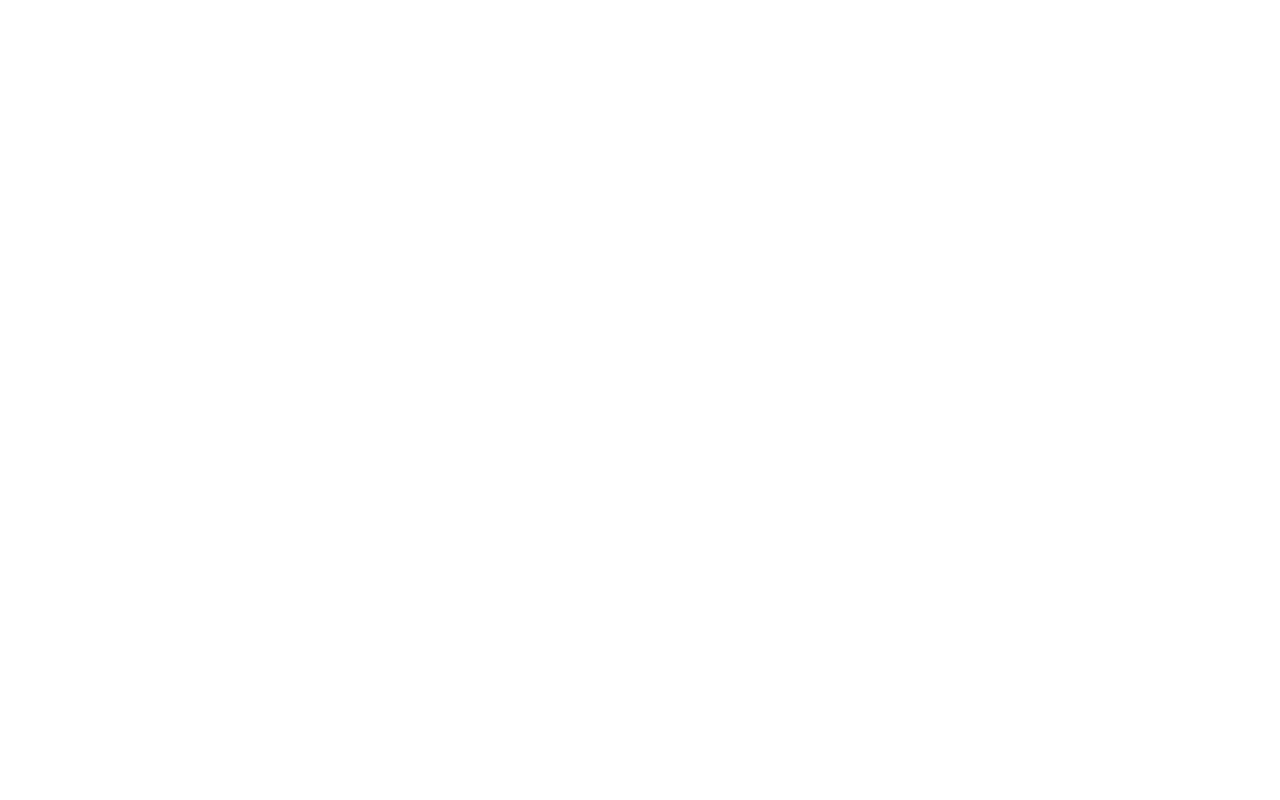
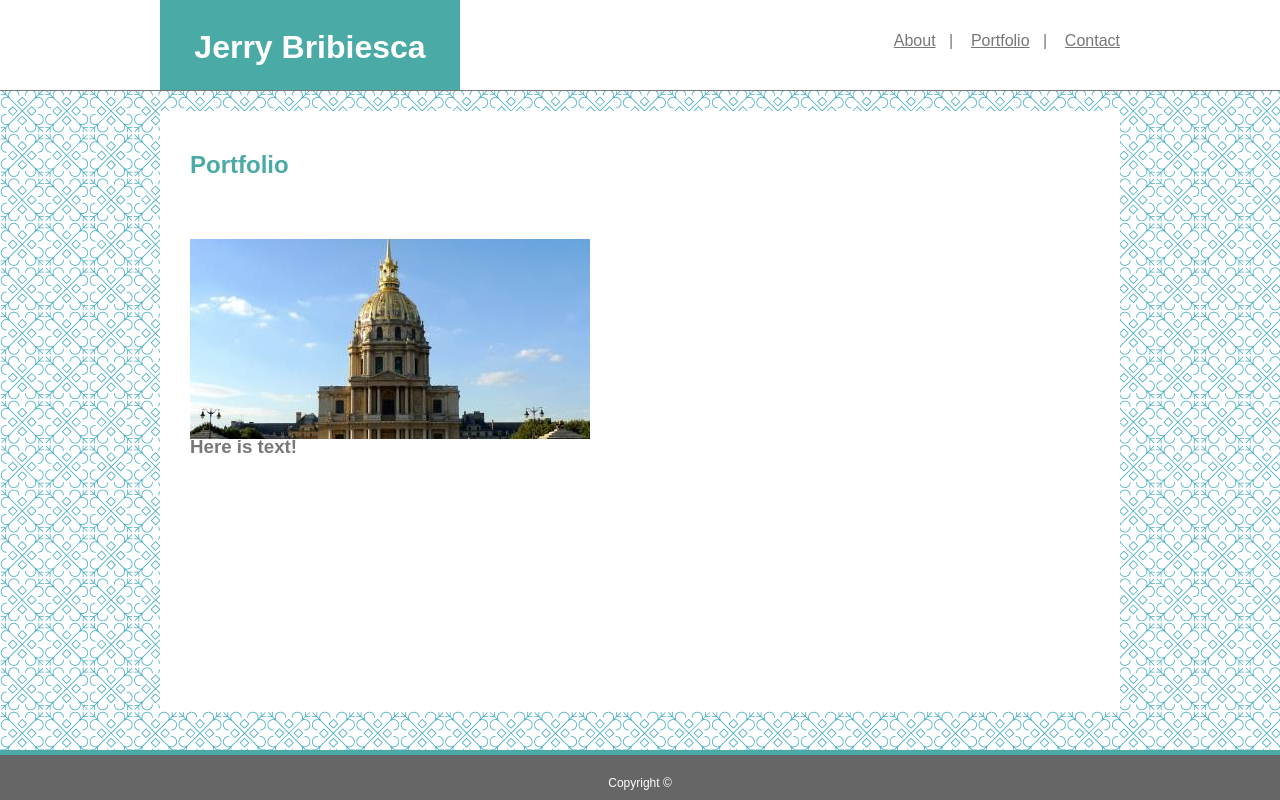
Before and after one commit to jbribiesca/Basic-Portfolio, a plain HTML site: page portfolio.html in a window 1280 px wide. Drawn offline with Linux system fonts and the light colour scheme.

Commit message:
more changes

```diff
--- a/assets/css/style.css
+++ b/assets/css/style.css
@@ -6,44 +6,69 @@ body {
     font-family: 'Arial', 'Helvetica Neue', Helvetica, sans-serif;
     background-image: url("../images/morocco.png");
     width: 100%;
+    line-height: 2;
+    margin: 0 auto;
 }
 header {
     background-color: white;
     width: 100%;
-    height: 90px;
     margin: 0 auto;
+    padding-top: 0;
+    border-bottom: 1px solid #777777;
 }
-.things {
+.container {
     margin: 0 auto;
     width: 960px;
+    height: 90px;
 }
 h1 {
     width: 300px;
+    height: 100%;
     background-color: #4aaaa5;
     color: white;
-    height: 90px;
     float:  left;
     text-align: center;
     margin: 0 auto;
-    padding-top: 25px;
+    padding-top: 15px;
+}
+h2 {
+    padding-top: 30px;
+    color: #4aaaa5;
 }
 nav {
     text-align: right;
     color: #777777;
     background-color:white;
     float: right;
-    width: 660px;
-    margin: 0 auto;
+    width: 560px;
     padding-top: 25px;
+}
+p {
+    border-top: 1px solid #777777;
+    padding-top: 30px;
+}
+.image {
+    position: relative;
+}
+h3 {
+    position: absolute;
+    top: 200px;
+    left: 0;
 }
 img {
     float: left;
+    padding: 30px 30px 0 0;
+}
+a {
+    color: #777777;
 }
 section {
     width: 960px;
     background-color: white;
-    margin: 0 auto;
-    height: 800px;
+    margin: 0px auto;
+    height: 600px;
+    padding-left: 30px;
+    padding-right: 30px;
 }
 .clearfix {
     overflow: auto;
@@ -51,10 +76,13 @@ section {
 }
 footer {
     padding-top: 16px;
+    font-size: 12px;
     color: white;
     text-align: center;
-    position: sticky;
+    position: absolute;
     bottom: 0;
     background-color: #666666;
     height: 50px;
+    border-top: 5px solid #4aaaa5;
+    width: 100%;
 }
--- a/contact.html
+++ b/contact.html
@@ -0,0 +1,46 @@
+<!DOCTYPE html>
+<html lang="en-us">
+
+<head>
+    <meta charset="UTF-8">
+    <title>Jerry Bribiesca - About Me</title>
+    <link rel="stylesheet" type="text/css" href="assets/css/style.css"/>
+</head>
+
+<body>
+
+    <header>
+        <div class="container">
+        <h1>Jerry Bribiesca</h1>
+            <nav>
+                    <a href="index.html">About</a>&nbsp;&nbsp;&nbsp;|&nbsp;&nbsp;&nbsp;
+                    <a href="portfolio.html">Portfolio</a>&nbsp;&nbsp;&nbsp;|&nbsp;&nbsp;&nbsp;
+                    <a href="contact.html">Contact</a>
+            </nav>
+        </div>
+    </header>
+
+
+   <div class="clearfix">
+
+   </div>
+
+   <section>
+       <h2>Portfolio</h2>
+
+      <div class="image">
+
+        <img src="assets/images/200-2.jpeg" alt="portfolio"/>
+        <h3>Here is text!</h3>
+
+      </div>
+
+    </section>
+
+    <footer>
+        Copyright &copy;
+    </footer>
+
+</body>
+
+</html>
--- a/portfolio.html
+++ b/portfolio.html
@@ -0,0 +1,46 @@
+<!DOCTYPE html>
+<html lang="en-us">
+
+<head>
+    <meta charset="UTF-8">
+    <title>Jerry Bribiesca - About Me</title>
+    <link rel="stylesheet" type="text/css" href="assets/css/style.css"/>
+</head>
+
+<body>
+
+    <header>
+        <div class="container">
+        <h1>Jerry Bribiesca</h1>
+            <nav>
+                    <a href="index.html">About</a>&nbsp;&nbsp;&nbsp;|&nbsp;&nbsp;&nbsp;
+                    <a href="portfolio.html">Portfolio</a>&nbsp;&nbsp;&nbsp;|&nbsp;&nbsp;&nbsp;
+                    <a href="contact.html">Contact</a>
+            </nav>
+        </div>
+    </header>
+
+
+   <div class="clearfix">
+
+   </div>
+
+   <section>
+       <h2>Portfolio</h2>
+
+      <div class="image">
+
+        <img src="assets/images/200-2.jpeg" alt="portfolio"/>
+        <h3>Here is text!</h3>
+
+      </div>
+
+    </section>
+
+    <footer>
+        Copyright &copy;
+    </footer>
+
+</body>
+
+</html>
```
Also changed, not shown: index.html (+5 -5 lines), assets/images/200-2.jpeg (added), assets/images/200-3.jpeg (added), assets/images/200-4.jpeg (added), assets/images/200-5.jpeg (added), assets/images/200.jpeg (added).
